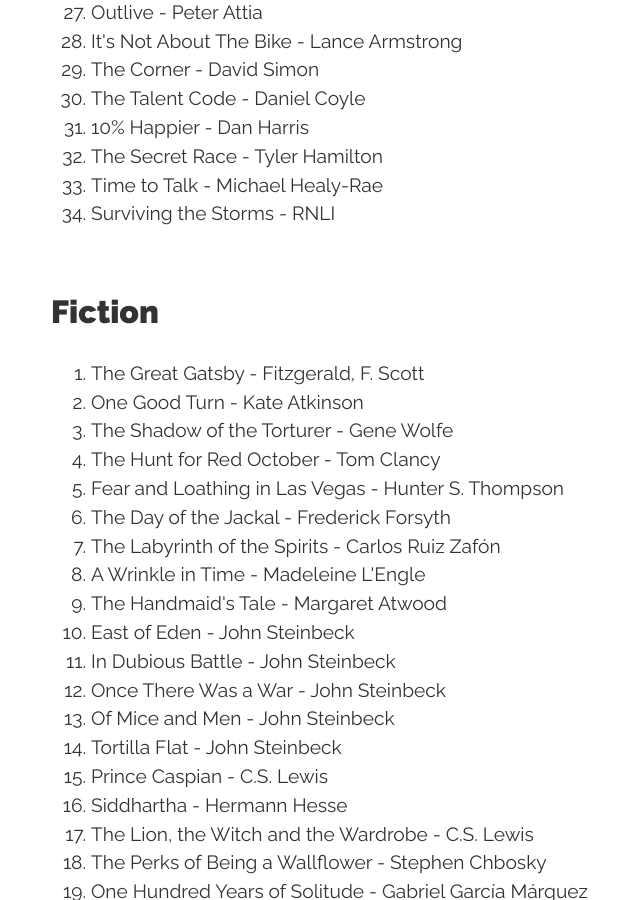
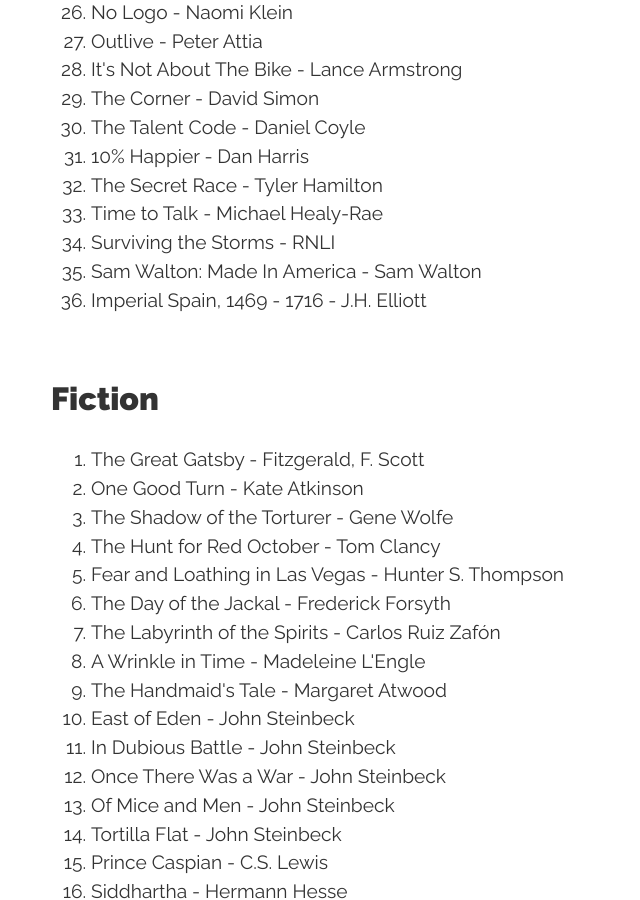
Before and after one commit to conanmercer/conanmercer.github.io, a Jekyll site: the page built from books.html, in a window 1280 px wide and 900 px high, scrolled down 2428 px. Shown: the whole window, without its empty margins (109-749 px from the left). Built offline with Jekyll 4.4.1, drawn with Linux system fonts in a browser that asks for light colours; nearby versions of some CDN libraries; some web fonts are replaced; some of the changed text lies outside the part shown.

Commit message:
add, new books

```diff
--- a/books.html
+++ b/books.html
@@ -96,6 +97,8 @@ title: Books
   <li>The Secret Race - Tyler Hamilton</li>
   <li>Time to Talk - Michael Healy-Rae</li>
   <li>Surviving the Storms - RNLI</li>
+  <li>Sam Walton: Made In America - Sam Walton</li>
+  <li>Imperial Spain, 1469 - 1716 - J.H. Elliott</li>
 </ol>
 
 <h2>Fiction</h2>
```
Also changed, not shown: other parts of books.html (+1 -0 lines).
